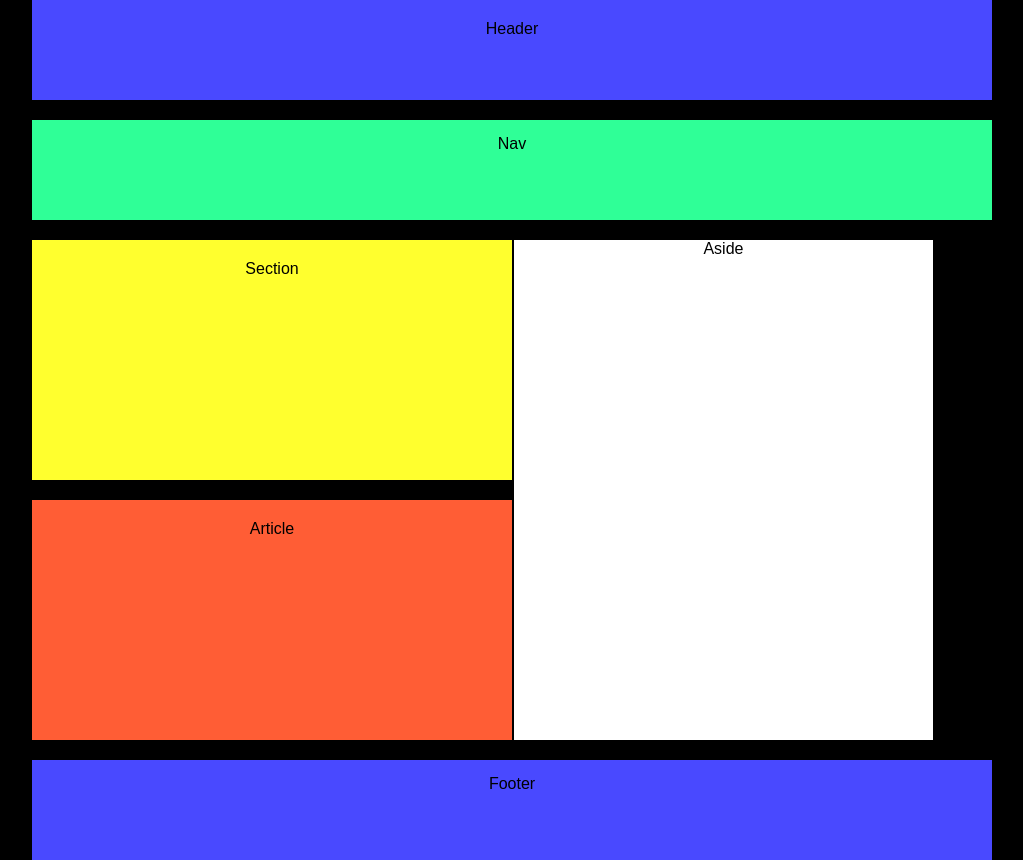
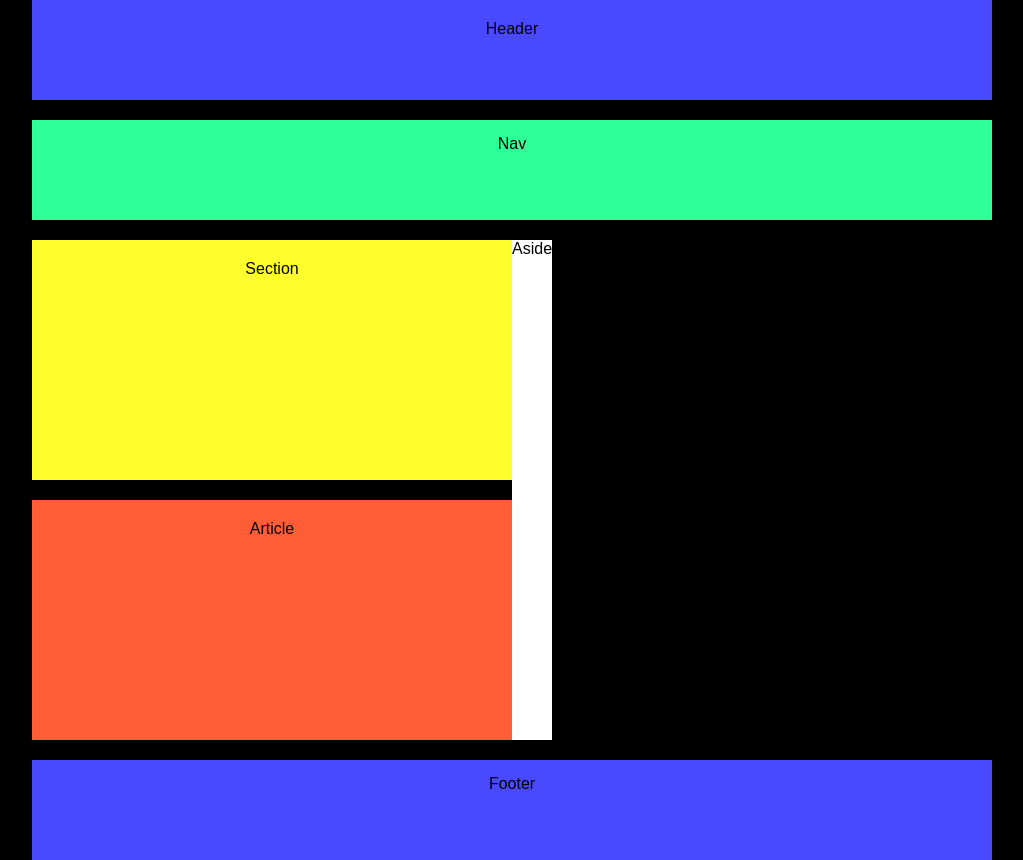
Before and after one commit to brunasavelli/atividade05-edu, a plain HTML site: page index.html in a window 1280 px wide. Shown: the whole page, without its empty margins (160-1183 px from the left). Drawn offline with Linux system fonts and the light colour scheme.

Commit message:
finished

```diff
--- a/style.css
+++ b/style.css
@@ -59,7 +59,7 @@ body {
     background-color: white;
     width: 130rem;
     text-align: center;
-    margin-right: 187.5px;
+    margin-right: 674px;
 }
 
 .article {
```
